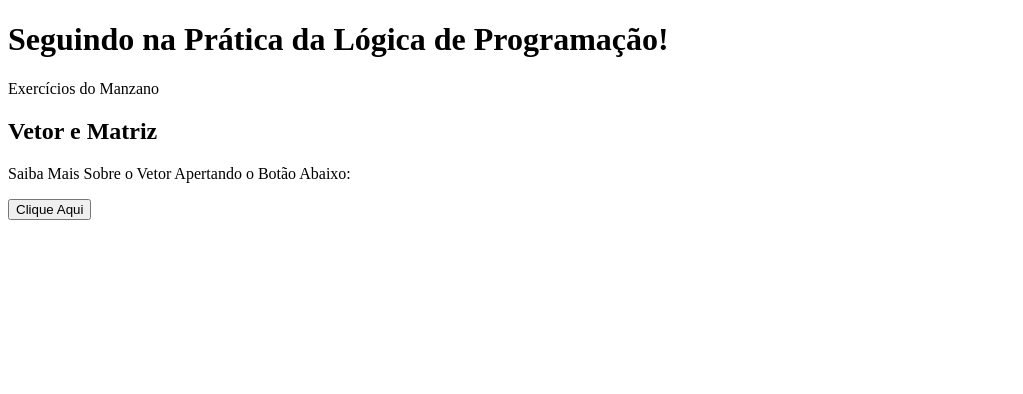
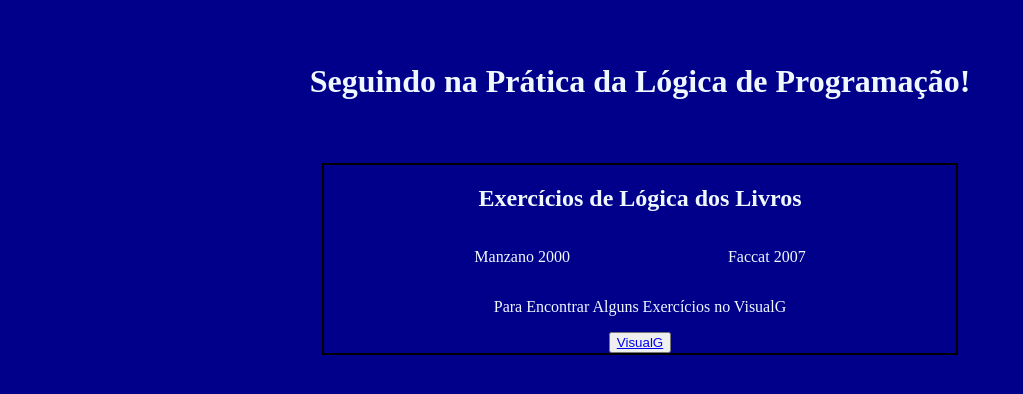
Before and after one commit to hana-9/Logica-de-Programacao, a plain HTML site: page JavaScript/index.html in a window 1280 px wide. Shown: the whole page, without its empty margins (0-1023 px from the left). Drawn offline with Linux system fonts and the light colour scheme.

Commit message:
Atualizando Interface e Exercícios

```diff
--- a/JavaScript/atividade110.js
+++ b/JavaScript/atividade110.js
@@ -10,7 +10,3 @@ while (contador < 10) {
     elementos.push(numero)
     contador = contador + 1
 }
-
-function Mostrar() {
-    document.getElementById("paragrafo").innerHTML = `Segue os elementos do vetor: ${elementos}`
-}
--- a/JavaScript/index.html
+++ b/JavaScript/index.html
@@ -5,23 +5,72 @@
     <meta charset="UTF-8">
     <meta name="viewport" content="width=device-width, initial-scale=1.0">
     <title>Praticando Lógica de Programação</title>
+
+    <style>
+        h1 {
+            text-align: center;
+            margin: 5%;
+        }
+
+        .colunas {
+            display: flex;
+            justify-content: center;
+            gap: 25%;
+
+        }
+
+        body {
+            background: darkblue;
+            color: aliceblue;
+        }
+
+        section {
+            display: flex;
+            justify-content: center;
+        }
+
+        .conteudo-livros {
+            text-align: center;
+            border: 2px solid black;
+            width: 50%;
+        }
+
+    </style>
+
 </head>
 
 <body>
-    <h1>Seguindo na Prática da Lógica de Programação!</h1>
-    <p>Exercícios do Manzano</p>
+    <main>
 
-    <h2>Vetor e Matriz</h2>
-    <p id="paragrafo">Saiba Mais Sobre o Vetor Apertando o Botão Abaixo:</p>
-    <button type="button" onclick=Mostrar()>Clique Aqui</button>
+        <h1>Seguindo na Prática da Lógica de Programação!</h1>
 
-    <script>
-        function Mostrar(){
-            return document.getElementById("paragrafo").innerHTML="Vetor é um gabinete de elementos"
-        }
-    </script>
 
-    <script src="JavaScript/atividade81.js"></script>
+        <section class="livros">
+            <div class="conteudo-livros">
+
+                <h2>Exercícios de Lógica dos Livros</h2>
+
+                <div class="colunas">
+
+                    <div>
+                        <p>Manzano 2000</p>
+                    </div>
+
+                    <p>Faccat 2007</p>
+
+                </div>
+
+                <p>Para Encontrar Alguns Exercícios no VisualG</p>
+
+                <button type="button"><a target="_blank"
+                        href="https://github.com/hana-9/Logica-de-Programacao/tree/main/L%C3%B3gica%20de%20Programa%C3%A7%C3%A3o%20VisualG">VisualG</a></button>
+
+            </div>
+        </section>
+
+        <script src="JavaScript/atividade01.js"></script>
+
+    </main>
 </body>
 
 </html>
```
